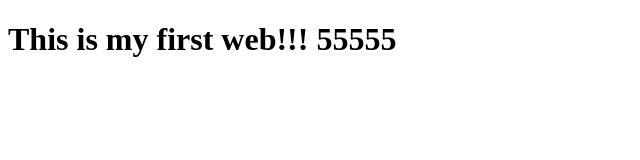
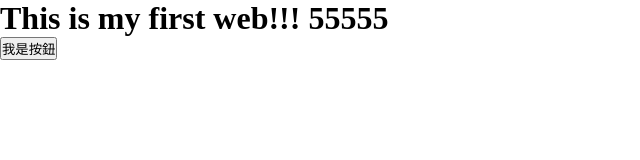
Before and after one commit to RoadToTheTop/RoadToTheTop.github.io, a plain HTML site: page index.html in a window 1280 px wide. Shown: the whole page, without its empty margins (0-640 px from the left). Drawn offline with Linux system fonts and the light colour scheme.

Commit message:
新增按鈕

```diff
--- a/index.html
+++ b/index.html
@@ -1,7 +1,8 @@
 <!DOCTYPE html>
 <head>
-
+    <link rel = "stylesheet" href = "./style.css">
 </head>
 <body>
     <h1>This is my first web!!! 55555</h1>
+    <button>我是按鈕</button>
 </body>
--- /dev/null
+++ b/style.css
@@ -0,0 +1,6 @@
+* {
+    margin: 0;
+    padding: 0;
+    font-family: Microsoft JhengHei;
+    list-style: none;
+}
```
